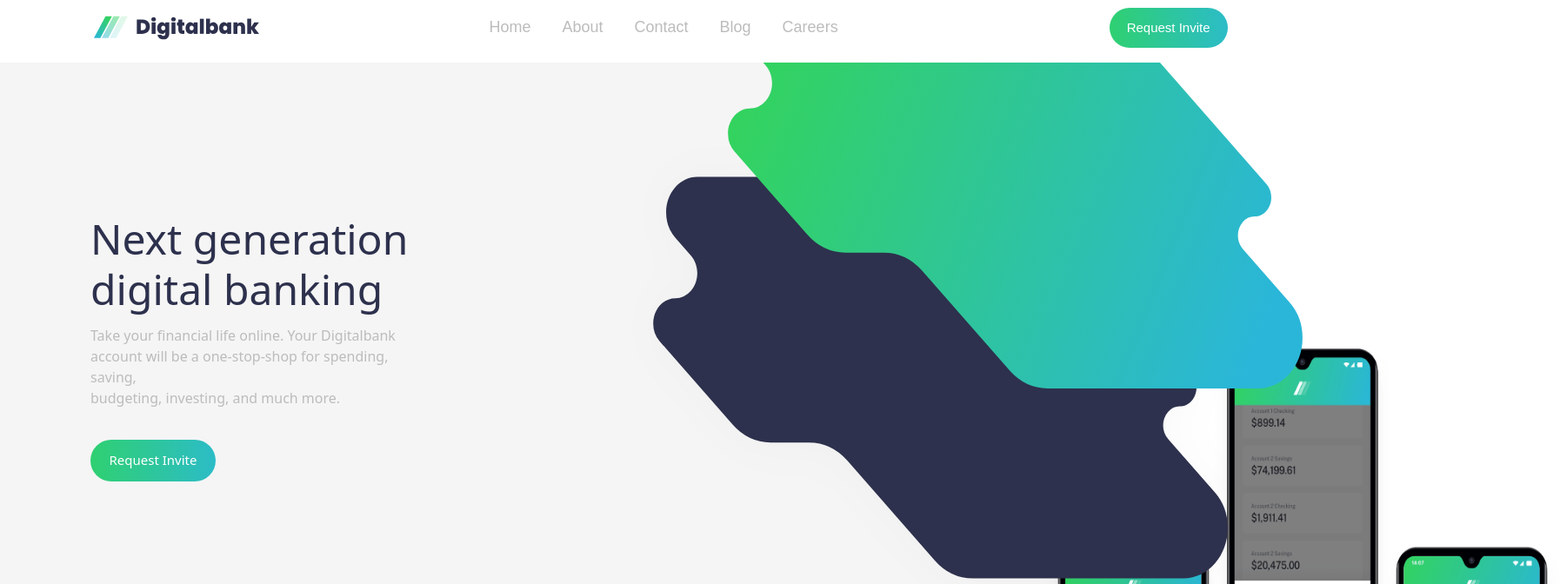
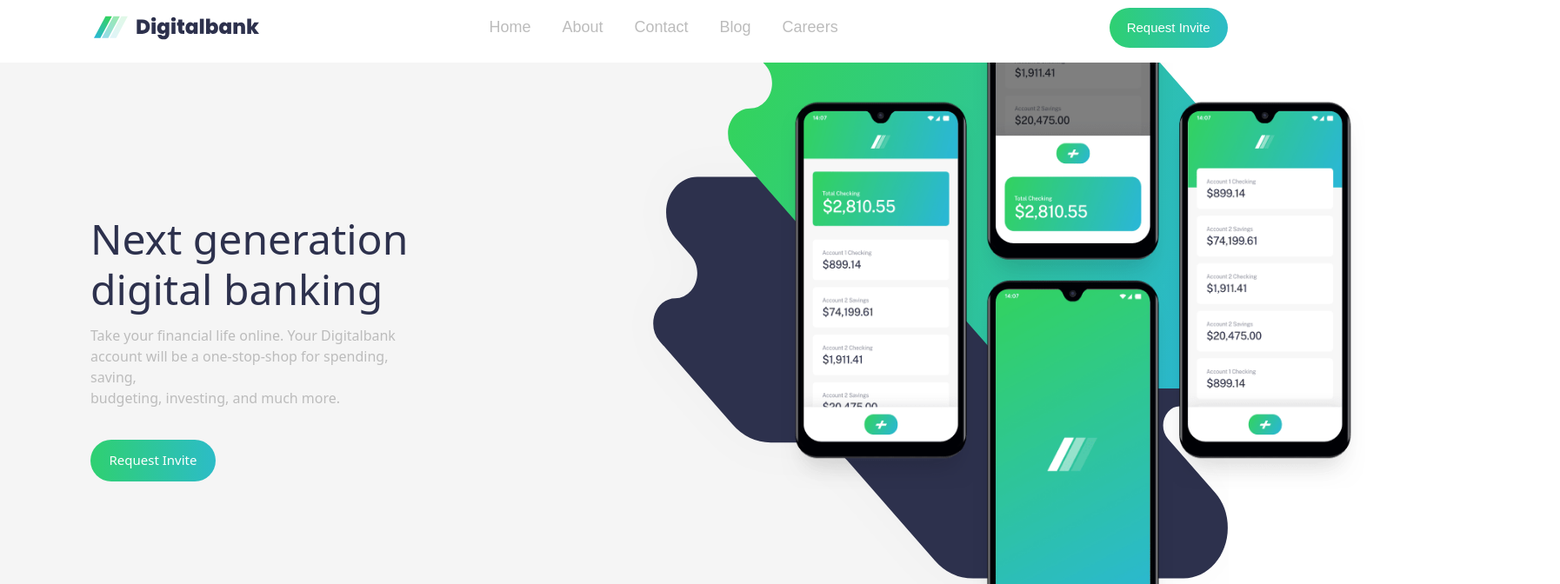
Before and after one commit to Developer-Lounge/digital-bank, a Next.js app: page / in a window 1280 px wide. Shown: the top 672 px of the page at 87% size, 1794 px wide, since content can reach past the window. Built offline with nearby package versions, Linux system fonts and the light colour scheme.

Commit message:
git commit -m "Update page.tsx with new hero section design"

```diff
--- a/src/app/page.tsx
+++ b/src/app/page.tsx
@@ -4,6 +4,7 @@
 const page = () => {
   return (
     <div className="hero flex justify-between">
+      {/* Left side of the hero section */}
       <div className="grid gap-3 ml-[6.5rem]">
         <p className="text-[3rem] leading-[1.2] text-[#2D314D] w-[24rem]">
           Next generation
@@ -16,6 +17,7 @@
 
       </div>
 
+      {/* Right side of the hero section */}
       <div className="relative left-[32%] w-auto h-[100%]">
         <Image
           className="relative -left-[12rem] -mt-[15px] h-[46rem] w-[69rem]"
@@ -25,7 +27,7 @@
           height={190}
         />
         <Image
-          className=" -mt-[20rem] ml-[19rem] h-[55rem] w-[37rem]"
+          className="relative -top-[82rem] -left-[19rem] z-10 mt-[30rem] ml-[19rem] h-[55rem] w-[42rem]"
           src="/image-mockups.png"
           alt="image-mockup"
           width={190}
```
